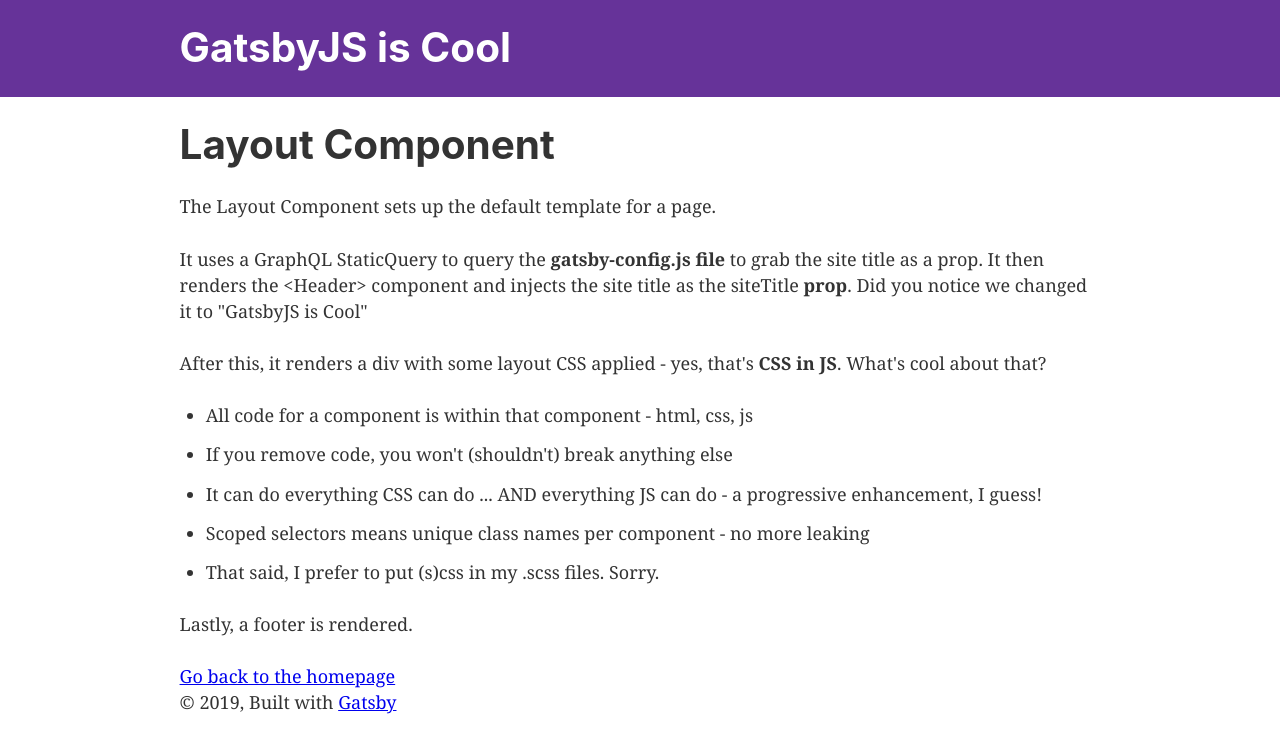
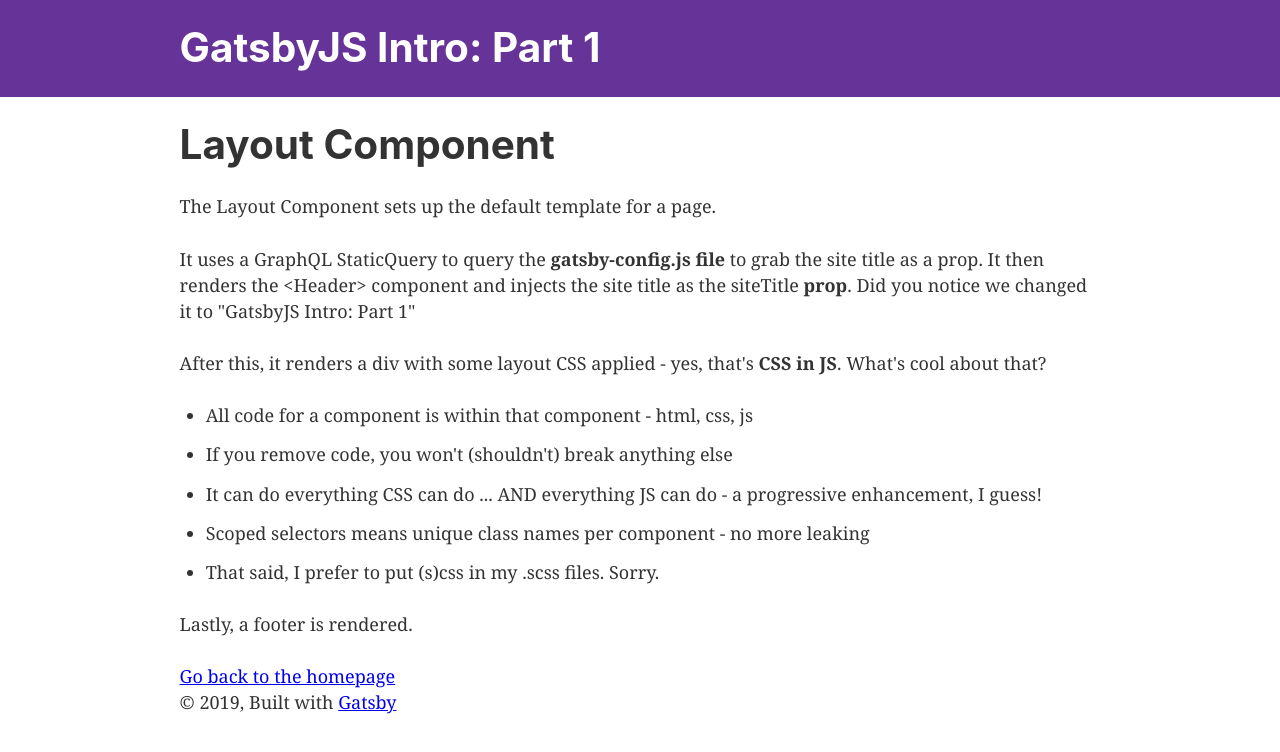
Before and after one commit to markconroy/gatsby-intro-decoupled-drupal, a Gatsby site: page /layout-component in a window 1280 px wide. Built offline with nearby package versions, Linux system fonts and the light colour scheme; Gatsby itself is replaced by a stand-in of ours.

Commit message:
edit site name

```diff
--- a/gatsby-config.js
+++ b/gatsby-config.js
@@ -1,6 +1,6 @@
 module.exports = {
   siteMetadata: {
-    title: `GatsbyJS is Cool`,
+    title: `GatsbyJS Intro: Part 1`,
     description: `Kick off your next, great Gatsby project with this default starter. This barebones starter ships with the main Gatsby configuration files you might need.`,
     author: `@markconroy`,
   },
--- a/src/pages/layout-component.js
+++ b/src/pages/layout-component.js
@@ -9,7 +9,7 @@ const LayoutPage = () => (
     <SEO title="Home" keywords={[`gatsby`, `application`, `react`]} />
     <h1>Layout Component</h1>
     <p>The Layout Component sets up the default template for a page.</p>
-    <p>It uses a GraphQL StaticQuery to query the <strong>gatsby-config.js file</strong> to grab the site title as a prop. It then renders the {`<Header>`} component and injects the site title as the siteTitle <strong>prop</strong>. Did you notice we changed it to "GatsbyJS is Cool"</p>
+    <p>It uses a GraphQL StaticQuery to query the <strong>gatsby-config.js file</strong> to grab the site title as a prop. It then renders the {`<Header>`} component and injects the site title as the siteTitle <strong>prop</strong>. Did you notice we changed it to "GatsbyJS Intro: Part 1"</p>
     <p>After this, it renders a div with some layout CSS applied - yes, that's <strong>CSS in JS</strong>. What's cool about that?</p>
     <ul>
       <li>All code for a component is within that component - html, css, js</li>
```
